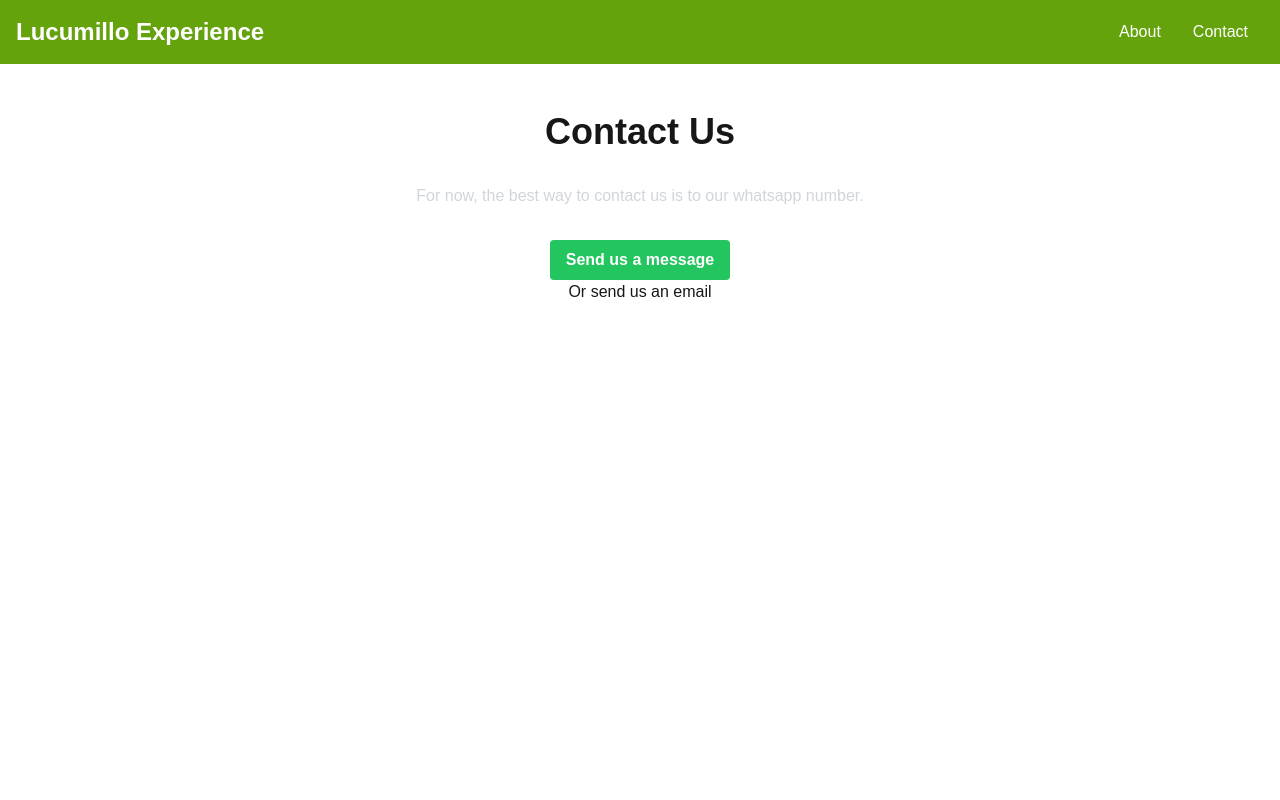
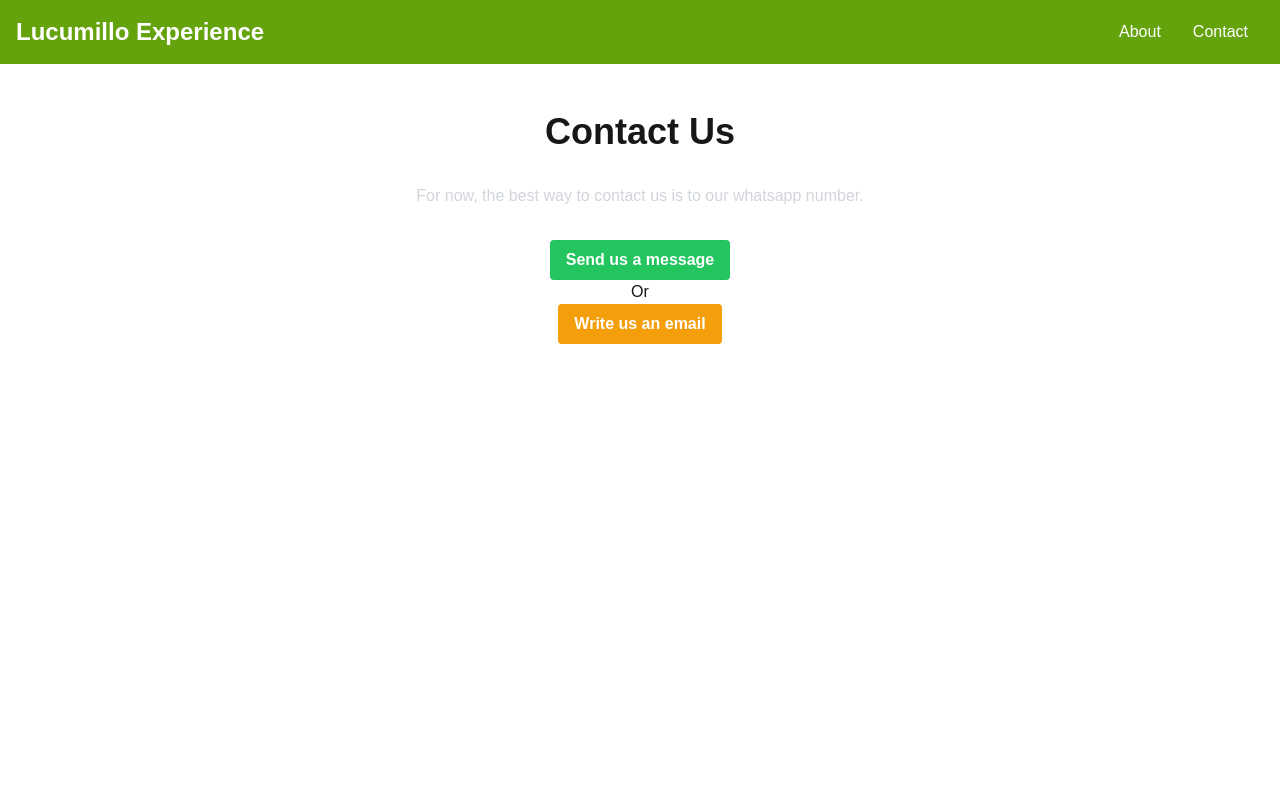
Before and after one commit to simontorres/lucumillo-experience, a Next.js app: page /contact in a window 1280 px wide. Shown: the top 800 px of the page. Built offline with nearby package versions, Linux system fonts and the light colour scheme.

Commit message:
Improve email button

```diff
--- a/app/contact/page.tsx
+++ b/app/contact/page.tsx
@@ -26,7 +26,15 @@ const Contact = () => {
           </Link>
         </div>
         <div className='flex justify-center'>
-        <Link href={'mailto:lucumilloexperience@gmail.com'}>Or send us an email</Link>
+          <p>Or</p>
+        </div>
+        <div className='flex justify-center'>
+          <Link
+            href={'mailto:lucumilloexperience@gmail.com'}
+            className="bg-amber-500 hover:bg-blue-700 text-white font-bold py-2 px-4 rounded"
+          >
+            Write us an email
+          </Link>
         </div>
       </main>
 
```
